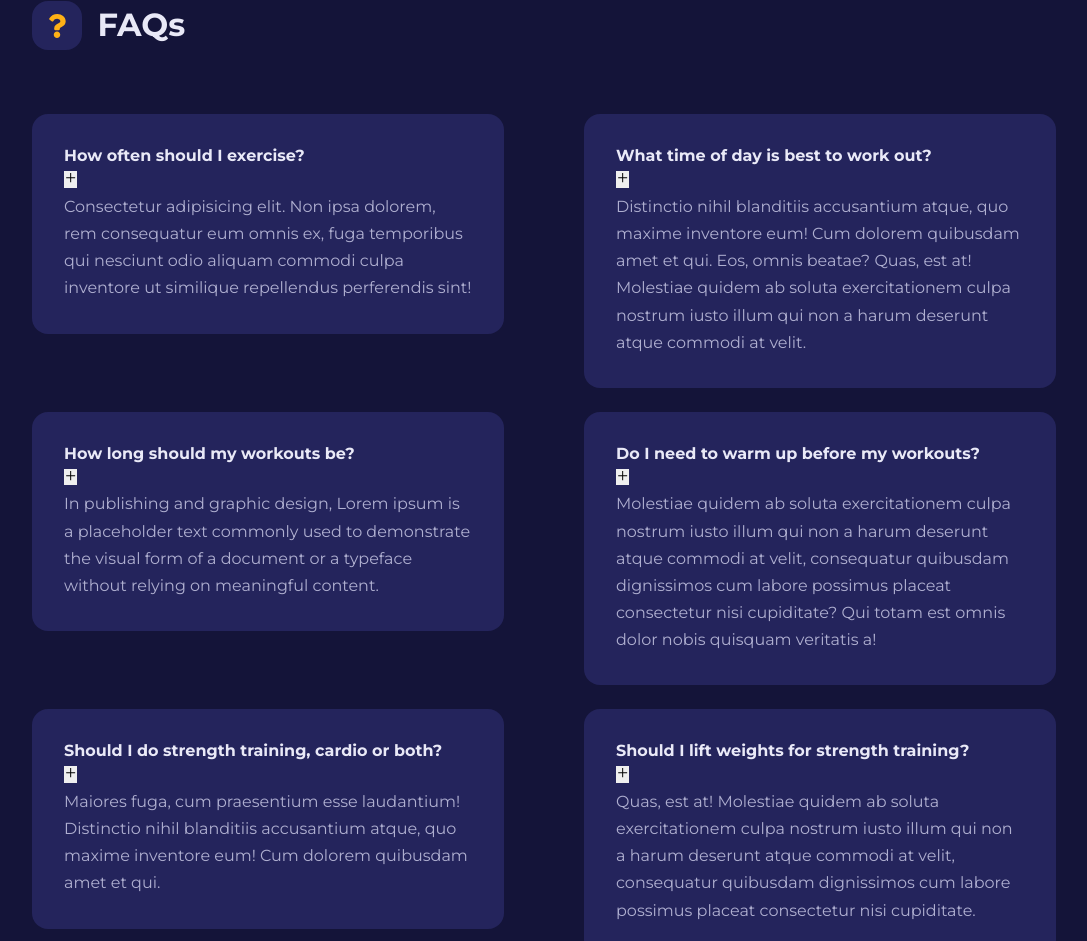
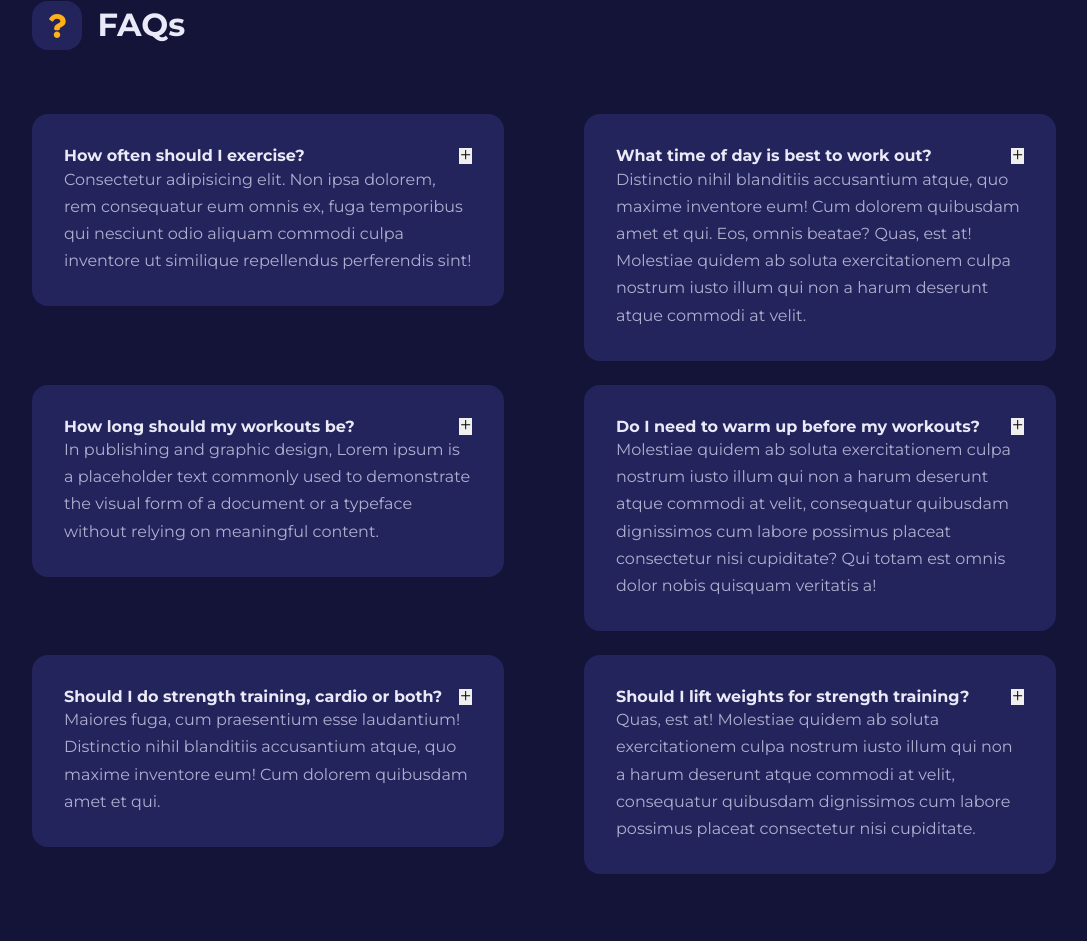
Before and after one commit to erickdc7/react-trainer-website, a React (Create React App) app: page / in a window 1280 px wide. Shown: the part 2361-3302 px from the top of the page, without its empty margins (96-1183 px from the left). After the commit the page ends 3235 px from the top, so only its background shows below. Built offline with nearby package versions, Linux system fonts and the light colour scheme; the HTML template or start-up script is replaced by a standard one.

Commit message:
faq div styles added in home.css

```diff
--- a/src/pages/home/home.css
+++ b/src/pages/home/home.css
@@ -129,3 +129,9 @@
   border-radius: 1rem;
   cursor: pointer;
 }
+
+.faq div {
+  display: flex;
+  justify-content: space-between;
+  align-items: center;
+}
```
